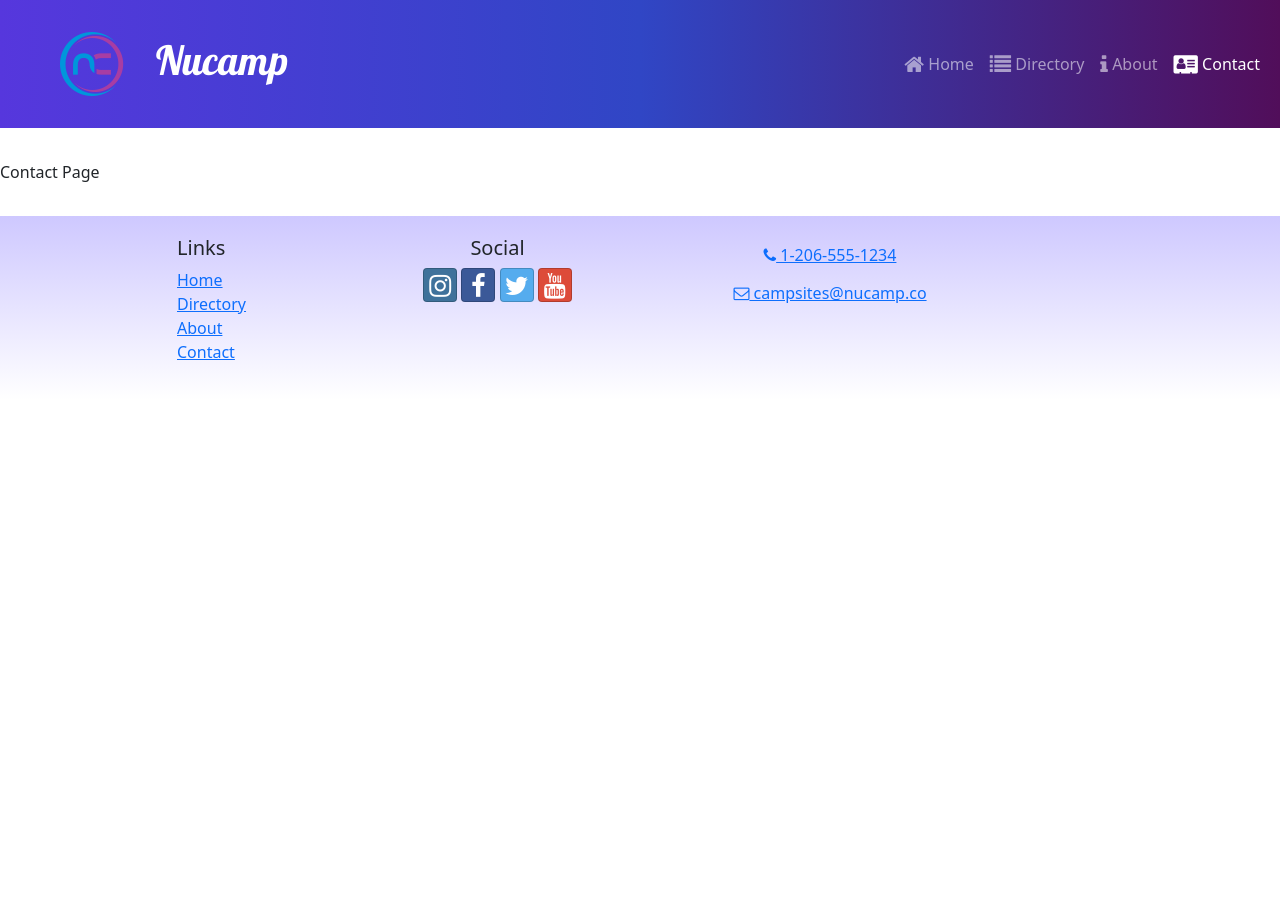
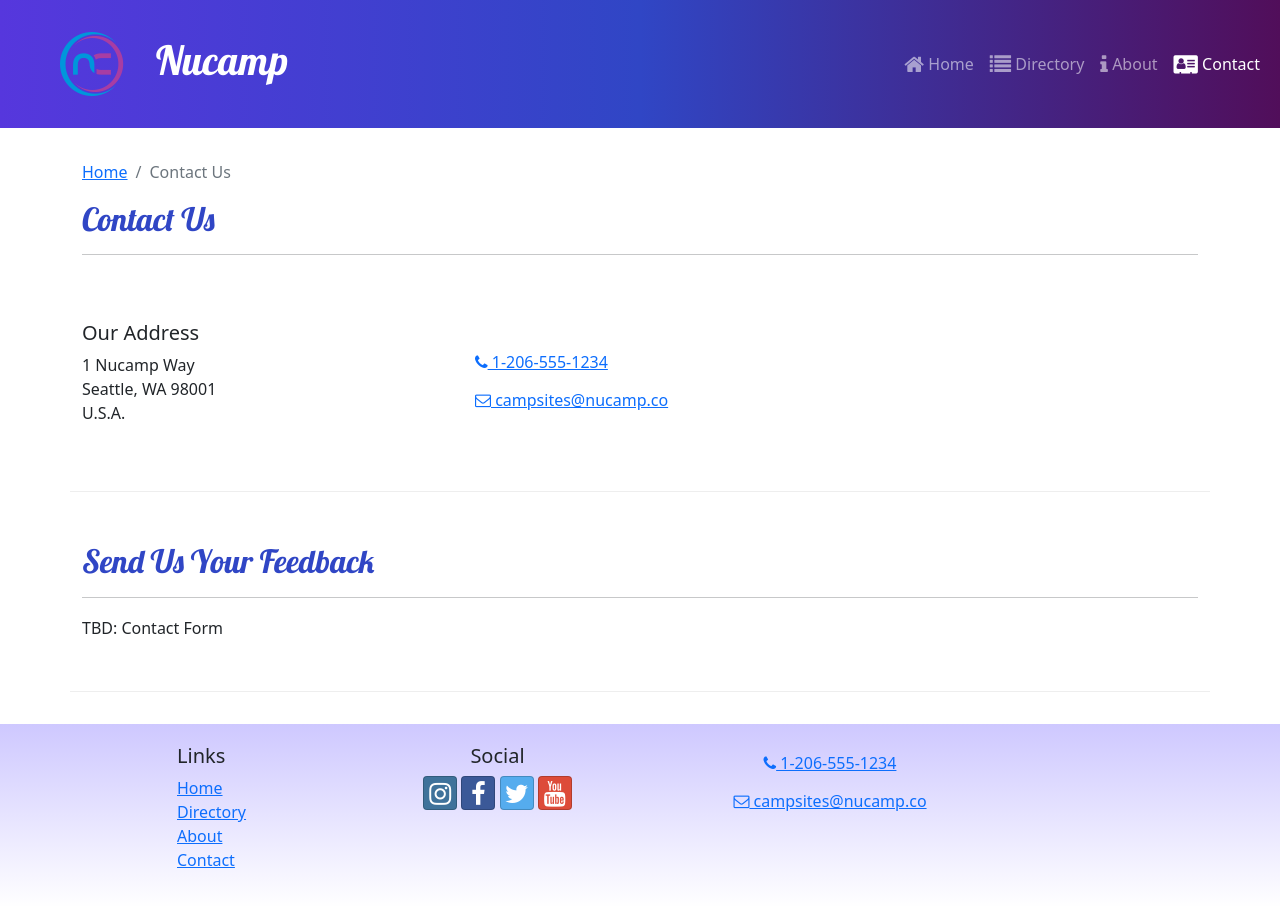
Before and after one commit to dscardona/nucampsite-react, a React (Create React App) app: page /contact in a window 1280 px wide. Before the commit the page ends 800 px from the top, so only its background shows below. Built offline with nearby package versions, Linux system fonts and the light colour scheme.

Commit message:
Add some content to Contact Us

```diff
--- a/src/pages/ContactPage.js
+++ b/src/pages/ContactPage.js
@@ -1,5 +1,48 @@
+import { Container, Col, Row } from "reactstrap";
+import SubHeader from "../components/SubHeader";
+
 const ContactPage = () => {
-    return <div>Contact Page</div>;
+    return (
+        <Container>
+            <SubHeader current='Contact Us' />
+            <Row className='row-content align-items-center'>
+                <Col sm='4'>
+                    <h5>Our Address</h5>
+                    <address>
+                        1 Nucamp Way
+                        <br />
+                        Seattle, WA 98001
+                        <br />
+                        U.S.A.
+                    </address>
+                </Col>
+                <Col>
+                    <a
+                        role='button'
+                        className='btn btn-link'
+                        href='tel:+12065551234'
+                    >
+                        <i className='fa fa-phone' /> 1-206-555-1234
+                    </a>
+                    <br />
+                    <a
+                        role='button'
+                        className='btn btn-link'
+                        href='mailto:fakeemail@fakeemail.co'
+                    >
+                        <i className='fa fa-envelope-o' /> campsites@nucamp.co
+                    </a>
+                </Col>
+            </Row>
+            <Row className='row-content'>
+                <Col xs='12'>
+                    <h2>Send Us Your Feedback</h2>
+                    <hr />
+                </Col>
+                <Col md='10'>TBD: Contact Form</Col>
+            </Row>
+        </Container>
+    );
 };
 
 export default ContactPage;
```
